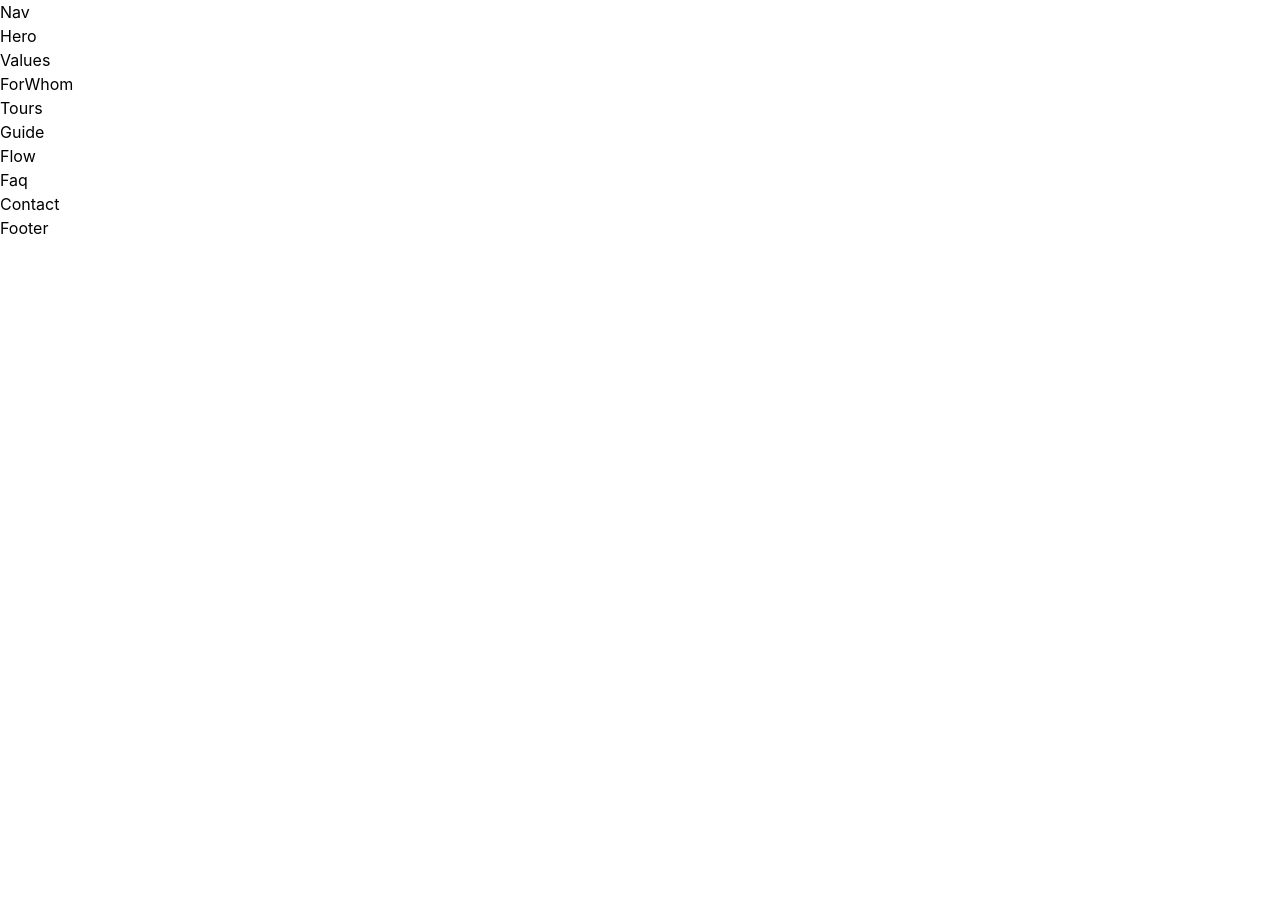
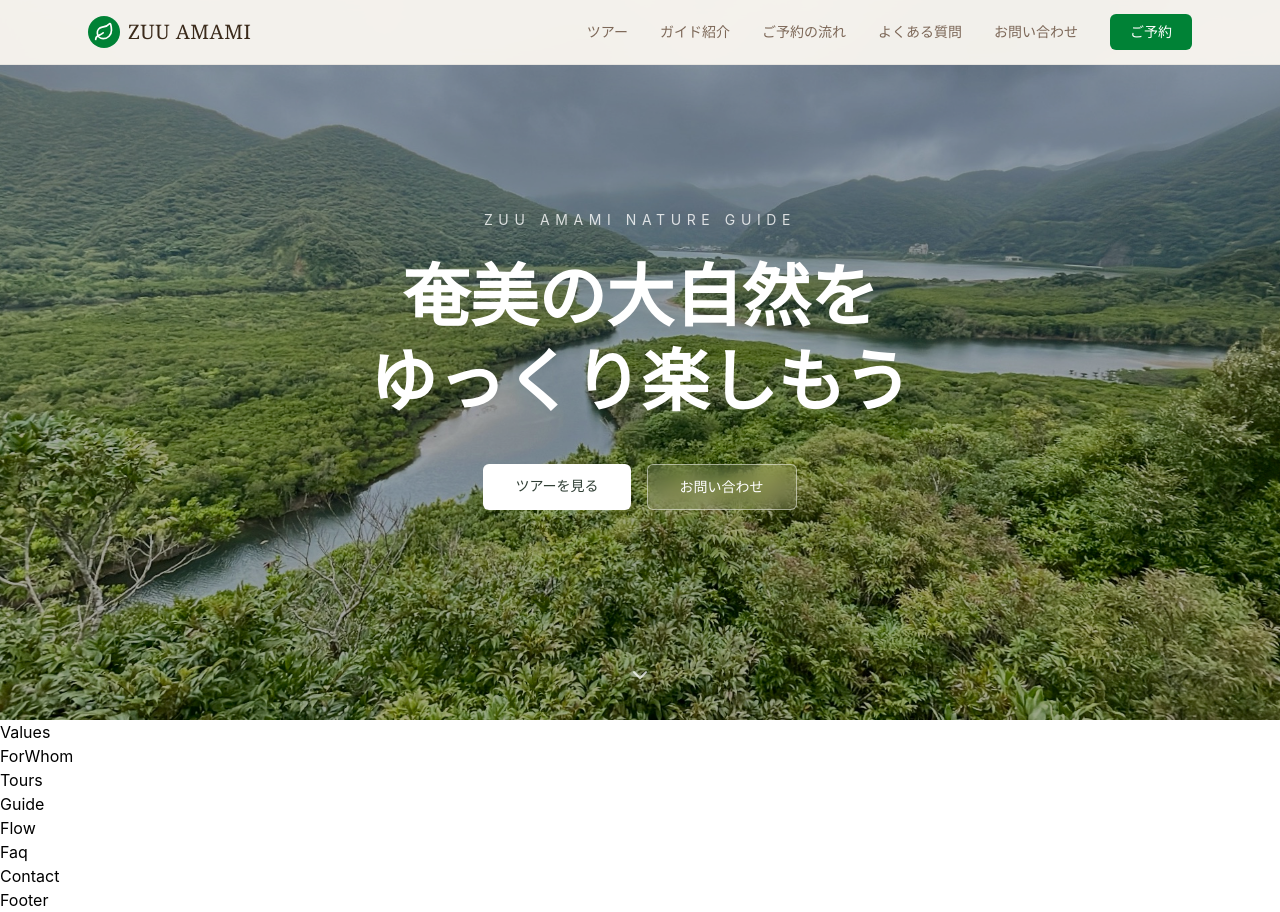
Before and after one commit to ikucha-portfolio/amami-guide-redesign, a React (Vite) app: page / in a window 1280 px wide. Before the commit the page ends 800 px from the top, so only its background shows below. Built offline with nearby package versions, Linux system fonts and the light colour scheme.

Commit message:
Hero画像追加とナビゲーション実装

```diff
--- a/package.json
+++ b/package.json
@@ -11,6 +11,7 @@
   },
   "dependencies": {
     "@tailwindcss/vite": "^4.3.0",
+    "lucide-react": "^1.17.0",
     "react": "^19.2.6",
     "react-dom": "^19.2.6",
     "tailwindcss": "^4.3.0"
--- a/src/components/Hero.jsx
+++ b/src/components/Hero.jsx
@@ -1,7 +1,55 @@
+import { ChevronDown } from "lucide-react";
+import heroImage from "../assets/hero.jpeg";
+
 export default function Hero() {
   return (
-    <section>
-      Hero
+    <section className="relative flex min-h-[90vh] items-center justify-center overflow-hidden">
+      {/* Background Image */}
+      <div
+  className="absolute inset-0 bg-cover bg-center"
+  style={{
+    backgroundImage: `url(${heroImage})`,
+  }}
+>
+  <div className="absolute inset-0 bg-black/35" />
+</div>
+
+      {/* Content */}
+      <div className="relative z-10 mx-auto max-w-4xl px-6 text-center">
+        <p
+  translate="no"
+  className="mb-6 text-sm tracking-[0.4em] text-white/80"
+>
+  ZUU AMAMI NATURE GUIDE
+</p>
+
+        <h1 className="mb-10 text-[24px] font-bold leading-tight text-white md:text-[68px]">
+          奄美の大自然を
+          <br />
+          ゆっくり楽しもう
+        </h1>
+
+        <div className="flex flex-col justify-center gap-4 sm:flex-row">
+          <a
+            href="#tours"
+            className="rounded-md bg-white px-8 py-3 text-sm font-medium text-[#2f3e34] transition hover:bg-white/90"
+          >
+            ツアーを見る
+          </a>
+
+          <a
+            href="#contact"
+            className="rounded-md border border-white/50 bg-white/10 px-8 py-3 text-sm font-medium text-white backdrop-blur-sm transition hover:bg-white/20"
+          >
+            お問い合わせ
+          </a>
+        </div>
+      </div>
+
+      {/* Scroll Indicator */}
+      <div className="absolute bottom-8 left-1/2 -translate-x-1/2 animate-bounce text-white/80">
+        <ChevronDown className="h-6 w-6" />
+      </div>
     </section>
   );
 }
--- a/src/components/Nav.jsx
+++ b/src/components/Nav.jsx
@@ -1,7 +1,87 @@
+import { useState } from "react";
+import { Leaf, Menu, X } from "lucide-react";
+
 export default function Nav() {
+  const [mobileMenuOpen, setMobileMenuOpen] = useState(false);
+
+  const navItems = [
+    { label: "ツアー", href: "#tours" },
+    { label: "ガイド紹介", href: "#guide" },
+    { label: "ご予約の流れ", href: "#flow" },
+    { label: "よくある質問", href: "#faq" },
+    { label: "お問い合わせ", href: "#contact" },
+  ];
+
   return (
-    <nav>
-      Nav
-    </nav>
+    <header className="fixed top-0 left-0 right-0 z-50 bg-[#faf7f1]/95 backdrop-blur-sm border-b border-black/5">
+      <div className="mx-auto max-w-6xl px-6">
+        <div className="flex h-16 items-center justify-between">
+
+          {/* Logo */}
+          <a href="#" className="flex items-center gap-2">
+  <div className="flex h-8 w-8 items-center justify-center rounded-full bg-green-700">
+    <Leaf className="h-5 w-5 text-white" />
+  </div>
+
+  <span
+    translate="no"
+    className="font-serif text-xl tracking-wide text-[#3a2a1a]"
+  >
+    ZUU AMAMI
+  </span>
+</a>
+          {/* Desktop Menu */}
+          <nav className="hidden items-center gap-8 md:flex">
+            {navItems.map((item) => (
+              <a
+                key={item.label}
+                href={item.href}
+                className="text-sm text-[#7d6858] transition-colors hover:text-[#3a2a1a]"
+              >
+                {item.label}
+              </a>
+            ))}
+
+            <button className="rounded-md bg-green-700 px-5 py-2 text-sm font-medium text-white hover:bg-green-800">
+              ご予約
+            </button>
+          </nav>
+
+          {/* Mobile Button */}
+          <button
+            className="md:hidden"
+            onClick={() => setMobileMenuOpen(!mobileMenuOpen)}
+          >
+            {mobileMenuOpen ? (
+              <X className="h-6 w-6" />
+            ) : (
+              <Menu className="h-6 w-6" />
+            )}
+          </button>
+        </div>
+
+        {/* Mobile Menu */}
+        {mobileMenuOpen && (
+          <nav className="border-t border-black/5 py-4 md:hidden">
+            <div className="flex flex-col gap-4">
+              {navItems.map((item) => (
+                <a
+                  key={item.label}
+                  href={item.href}
+                  className="text-sm text-[#7d6858]"
+                  onClick={() => setMobileMenuOpen(false)}
+                >
+                  {item.label}
+                </a>
+              ))}
+
+              <button className="rounded-md bg-green-700 px-5 py-2 text-sm text-white">
+                ご予約
+              </button>
+            </div>
+          </nav>
+        )}
+      </div>
+    </header>
   );
 }
```
Also changed, not shown: src/assets/hero.jpeg (added), 1 other file (tests, documents, lock files or other folders).
